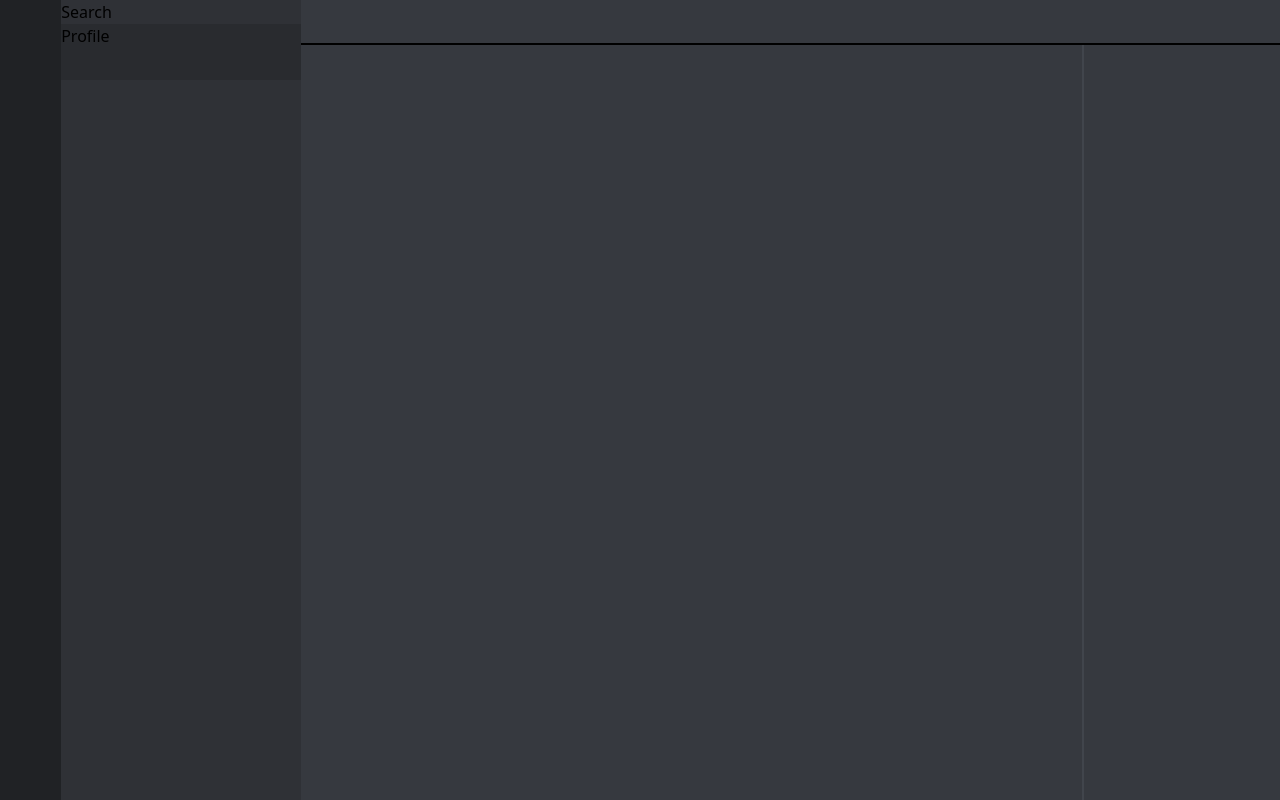
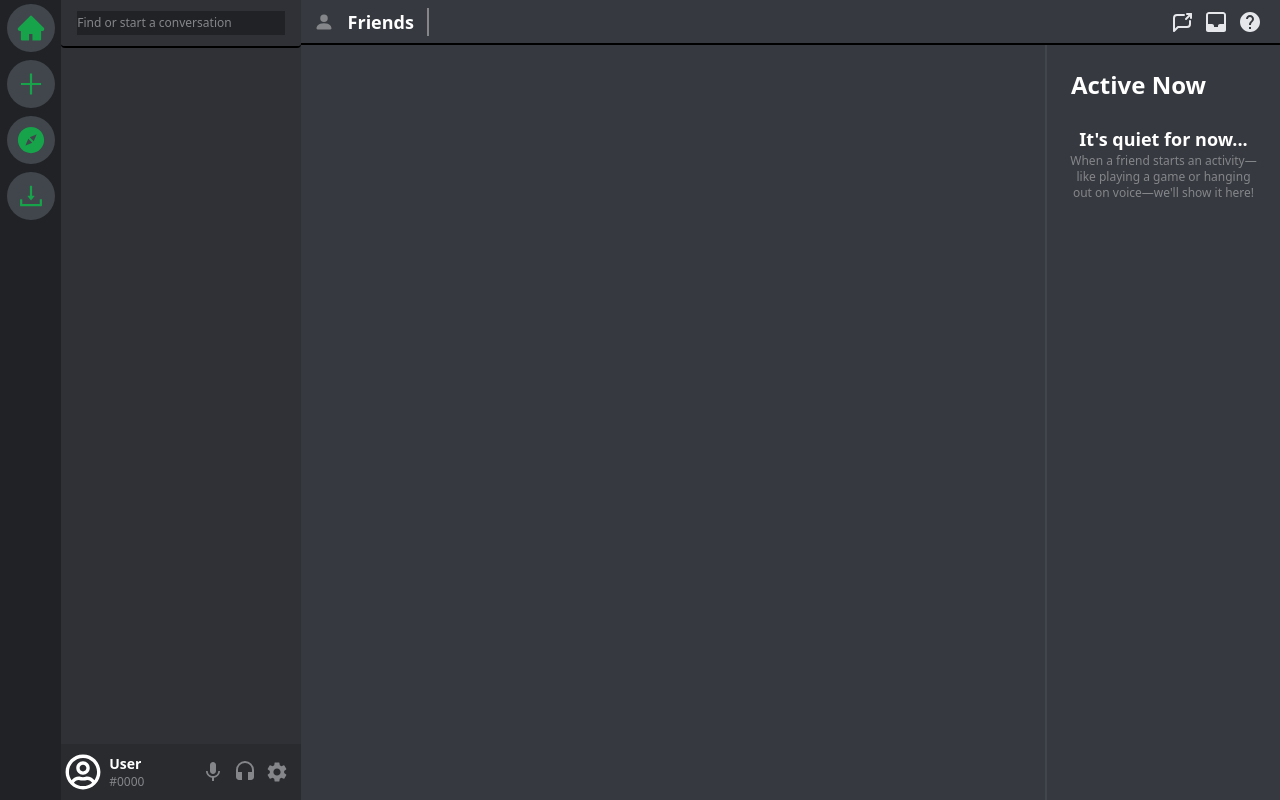
Before and after one commit to mohanavel15/discord-ui-clone, a React (Create React App) app: page / in a window 1280 px wide. Built offline with nearby package versions, Linux system fonts and the light colour scheme.

Commit message:
coded server bar icons, bottom profile bar, friends top bar & activity section.

```diff
--- a/package.json
+++ b/package.json
@@ -12,6 +12,7 @@
     "@types/react-dom": "^18.0.6",
     "react": "^18.2.0",
     "react-dom": "^18.2.0",
+    "react-icons": "^4.4.0",
     "react-scripts": "5.0.1",
     "typescript": "^4.7.4",
     "web-vitals": "^2.1.4"
--- a/src/App.tsx
+++ b/src/App.tsx
@@ -5,7 +5,7 @@ import SideBar from './components/sidebar';
 
 function App() {
   return (
-    <div className="flex flex-row min-h-screen min-w-full">
+    <div className="absolute flex flex-row min-h-screen min-w-full">
       <ServerBar />
       <SideBar />
       <Home />
--- a/src/components/home.tsx
+++ b/src/components/home.tsx
@@ -5,7 +5,7 @@ import TopBar from './home/topbar'
 
 export default function Home() {
   return (
-    <div className='flex flex-col w-full bg-gray-600'>
+    <div className='flex flex-col min-h-full w-full bg-gray-600'>
         <TopBar />
         <div className='flex h-full w-full'>
             <Friends />
--- a/src/components/home/activity.tsx
+++ b/src/components/home/activity.tsx
@@ -2,6 +2,12 @@ import React from 'react'
 
 export default function Activity() {
   return (
-    <div></div>
+    <div className='h-full w-1/4 flex flex-col'>
+      <h1 className='m-6 font-bold text-2xl text-white'>Active Now</h1>
+      <div className='flex flex-col justify-center items-center'>
+        <h3 className='font-bold text-lg text-white'>It's quiet for now...</h3>
+        <p className='text-gray-400 text-xs text-center w-10/12'>When a friend starts an activity—like playing a game or hanging out on voice—we'll show it here!</p>
+      </div>
+    </div>
   )
 }
--- a/src/components/home/topbar.tsx
+++ b/src/components/home/topbar.tsx
@@ -1,7 +1,36 @@
 import React from 'react'
+import { BsPersonFill } from 'react-icons/bs'
+import { TbMessageShare } from 'react-icons/tb'
+import { CgInbox } from 'react-icons/cg'
+import { MdHelp } from 'react-icons/md'
 
 export default function TopBar() {
   return (
-    <div className='min-w-full h-12 border-b-2 border-black'></div>
+    <div className='flex h-12 border-b-2 border-black items-center'>
+      <div className='flex border-r-2 border-gray-400 w-32 justify-evenly items-center text-lg font-bold text-white'>
+        <BsPersonFill className='text-gray-400 text-xl' />
+        <h3>Friends</h3>
+      </div>
+      <div className='flex absolute w-28 h-8 justify-evenly items-center text-2xl right-2'>
+        <ActionButtons tooltip='New Group DM'>
+          <TbMessageShare />
+        </ActionButtons>
+        <ActionButtons tooltip='Inbox'>
+          <CgInbox />
+        </ActionButtons>
+        <ActionButtons tooltip='Help'>
+          <MdHelp />
+        </ActionButtons>
+      </div>
+    </div>
   )
 }
+
+function ActionButtons({ children, tooltip }: { children : React.ReactNode, tooltip: string }) {
+  return (
+    <div className='text-gray-200 hover:text-white hover:cursor-pointer group'>
+      {children}
+      <span className='absolute top-10 right-2 bg-black p-2 text-xs font-bold scale-0 group-hover:scale-100'>{tooltip}</span>
+    </div>
+  )
+}
--- a/src/components/serverbar.tsx
+++ b/src/components/serverbar.tsx
@@ -1,9 +1,28 @@
 import React from 'react'
+import { AiOutlinePlus, AiFillCompass, AiOutlineDownload, AiFillHome } from 'react-icons/ai'
 
 export default function ServerBar() {
   return (
-    <div className='w-20 min-h-full bg-gray-900 flex flex-col'>
-
+    <div className='w-20 min-h-full bg-gray-900 flex flex-col items-center'>
+      <ServerIcon tooltip='Home'>
+        <AiFillHome />
+      </ServerIcon>
+      <ServerIcon tooltip='Add a Server'>
+        <AiOutlinePlus />
+      </ServerIcon>
+      <ServerIcon tooltip='Explore Public Servers'>
+        <AiFillCompass />
+      </ServerIcon>
+      <ServerIcon tooltip='Download Apps'>
+        <AiOutlineDownload />
+      </ServerIcon>
     </div>
   )
 }
+
+function ServerIcon({ children, tooltip }: { children : React.ReactNode, tooltip: string }) {
+  return <div className='flex w-12 h-12 items-center justify-center group rounded-3xl hover:rounded-lg bg-gray-500 m-1 text-3xl text-green-600 transition-all hover:text-white hover:bg-green-600 hover:cursor-pointer'>
+    { children }
+    <span className='absolute left-20 text-xs font-bold text-white scale-0 group-hover:scale-100 bg-black p-2 rounded-md'>{tooltip}</span>
+  </div>
+}
--- a/src/components/sidebar.tsx
+++ b/src/components/sidebar.tsx
@@ -4,7 +4,7 @@ import Search from './sidebar/search'
 
 export default function SideBar() {
   return (
-    <div className='w-60 min-h-full bg-gray-700'>
+    <div className='flex flex-col w-60 min-h-full bg-gray-700'>
         <Search />
         <Profile />
     </div>
--- a/src/components/sidebar/profile.tsx
+++ b/src/components/sidebar/profile.tsx
@@ -1,7 +1,36 @@
 import React from 'react'
-
+import { MdMic, MdHeadset, MdSettings } from 'react-icons/md'
+import { FaRegUserCircle } from 'react-icons/fa'
 export default function Profile() {
   return (
-    <div className='align-bottom w-60 h-14 bg-gray-800'>Profile</div>
+    <div className='fixed bottom-0 w-60 h-14 bg-gray-800 flex items-center'>
+      <div className='flex h-10 w-28 m-1 hover:bg-gray-500 hover:cursor-pointer rounded-md items-center justify-start'>
+        <FaRegUserCircle className='text-4xl text-white' />
+        <div className='flex flex-col justify-evenly m-2'>
+          <p className='text-sm font-bold text-white'>User</p>
+          <p className='text-xs text-gray-400'>#0000</p>
+        </div>
+      </div>
+      <div className='flex h-10 w-28 justify-end items-center'>
+      <ActionButtons tooltip='Mute'>
+        <MdMic />
+      </ActionButtons>
+      <ActionButtons tooltip='Deafen'>
+        <MdHeadset />
+      </ActionButtons>
+      <ActionButtons tooltip='User Settings'>
+        <MdSettings />
+      </ActionButtons>
+      </div>
+    </div>
   )
 }
+
+function ActionButtons({ children, tooltip }: { children : React.ReactNode, tooltip: string }) {
+  return (
+    <div className='h-8 w-8 text-gray-400 hover:text-white group hover:bg-gray-500 text-2xl flex items-center justify-center hover:cursor-pointer rounded'>
+      {children}
+      <span className='absolute bottom-14 text-sm bg-black font-bold scale-0 group-hover:scale-100 p-1 rounded'>{tooltip}</span>
+    </div>
+  )
+}
--- a/src/components/sidebar/search.tsx
+++ b/src/components/sidebar/search.tsx
@@ -2,6 +2,8 @@ import React from 'react'
 
 export default function Search() {
   return (
-    <div>Search</div>
+    <div className='flex w-60 h-12 border-b-2 border-black justify-center items-center rounded'>
+        <button className='bg-gray-900 h-6 w-52 text-xs text-left text-gray-400'>Find or start a conversation</button>
+    </div>
   )
 }
--- a/tailwind.config.js
+++ b/tailwind.config.js
@@ -12,6 +12,7 @@ module.exports = {
           700: "#2f3136",
           600: "#36393f",
           500: "#41454c",
+          400: "#84868a",
         },
       },
     },
```
Also changed, not shown: 1 other file (tests, documents, lock files or other folders).
